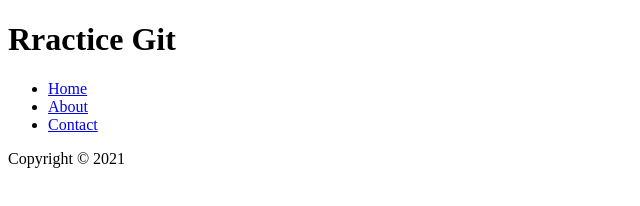
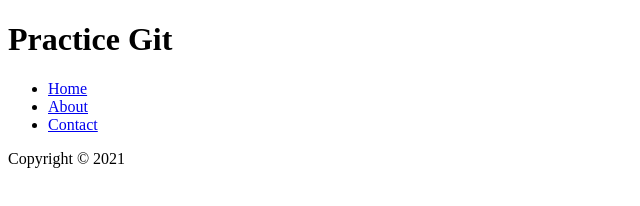
Before and after one commit to benjamindaniels21/practice-git-01, a plain HTML site: page index.html in a window 1280 px wide. Shown: the full height of the page, 0-640 px from the left. Drawn offline with Linux system fonts and the light colour scheme.

Commit message:
fixed spelling

```diff
--- a/index.html
+++ b/index.html
@@ -7,7 +7,7 @@
     <title>Document</title>
 </head>
 <body>
-    <h1>Rractice Git</h1>
+    <h1>Practice Git</h1>
     <nav>
         <ul>
             <li><a href="#">Home</a></li>
```
